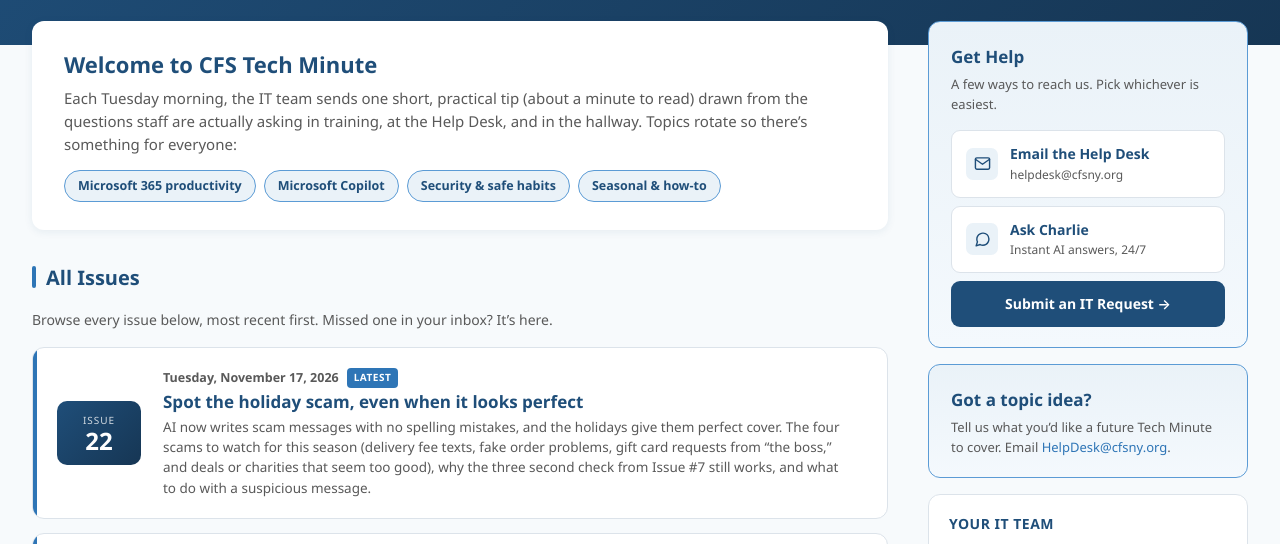
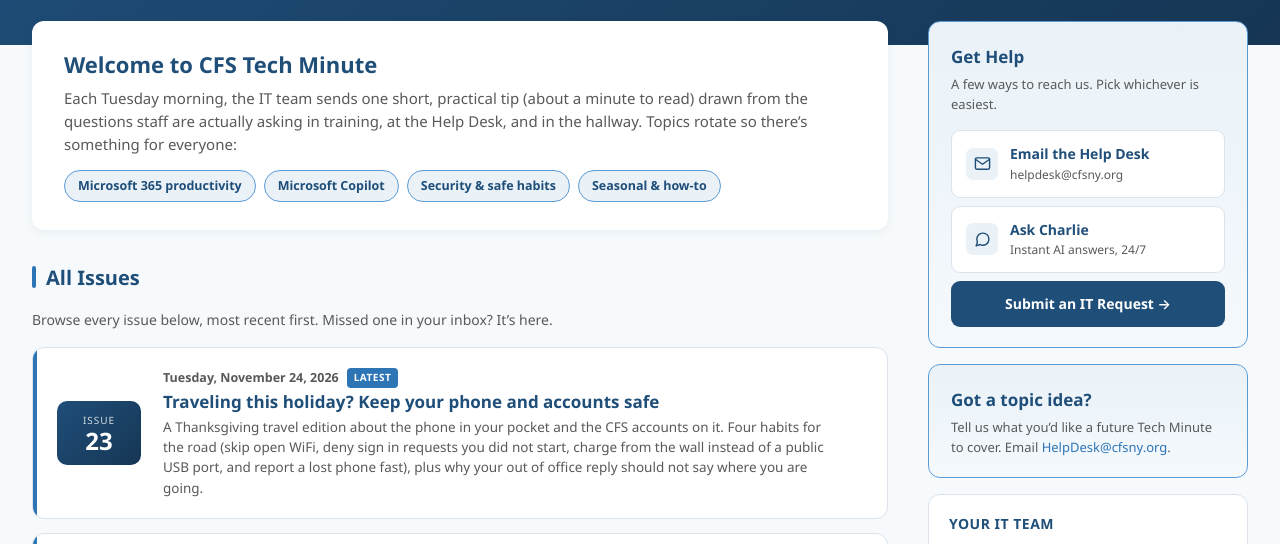
Before and after one commit to jnoriega-cfs/cfs-intranet-tools, a plain HTML site: page tech-minute.html in a window 1280 px wide. Shown: the part 184-728 px from the top of the page. Drawn offline with Linux system fonts and the light colour scheme.

Commit message:
Add files via upload

```diff
--- a/tech-minute.html
+++ b/tech-minute.html
@@ -729,10 +729,19 @@
     <p class="section-sub">Browse every issue below, most recent first. Missed one in your inbox? It&#8217;s here.</p>
 
     <div class="issue-list">
+      <a class="issue-card" href="https://jnoriega-cfs.github.io/cfs-intranet-tools/tech-minute/issue-23.html" target="_blank" rel="noopener noreferrer">
+        <div class="issue-num"><span class="lbl">Issue</span><span class="no">23</span></div>
+        <div class="issue-body">
+          <p class="issue-when">Tuesday, November 24, 2026<span class="latest-pill">Latest</span></p>
+          <p class="issue-title">Traveling this holiday? Keep your phone and accounts safe</p>
+          <p class="issue-desc">A Thanksgiving travel edition about the phone in your pocket and the CFS accounts on it. Four habits for the road (skip open WiFi, deny sign in requests you did not start, charge from the wall instead of a public USB port, and report a lost phone fast), plus why your out of office reply should not say where you are going.</p>
+        </div>
+      </a>
+
       <a class="issue-card" href="https://jnoriega-cfs.github.io/cfs-intranet-tools/tech-minute/issue-22.html" target="_blank" rel="noopener noreferrer">
         <div class="issue-num"><span class="lbl">Issue</span><span class="no">22</span></div>
         <div class="issue-body">
-          <p class="issue-when">Tuesday, November 17, 2026<span class="latest-pill">Latest</span></p>
+          <p class="issue-when">Tuesday, November 17, 2026</p>
           <p class="issue-title">Spot the holiday scam, even when it looks perfect</p>
           <p class="issue-desc">AI now writes scam messages with no spelling mistakes, and the holidays give them perfect cover. The four scams to watch for this season (delivery fee texts, fake order problems, gift card requests from &ldquo;the boss,&rdquo; and deals or charities that seem too good), why the three second check from Issue #7 still works, and what to do with a suspicious message.</p>
         </div>
```
